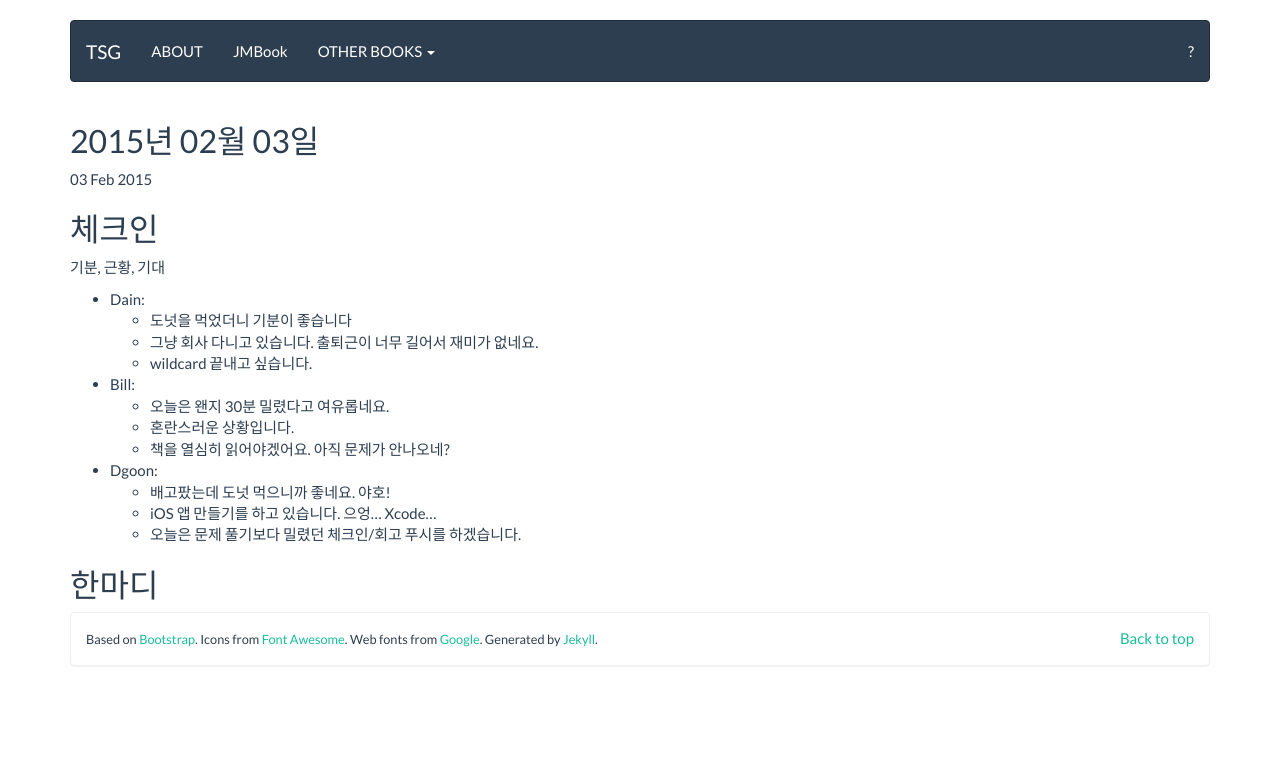
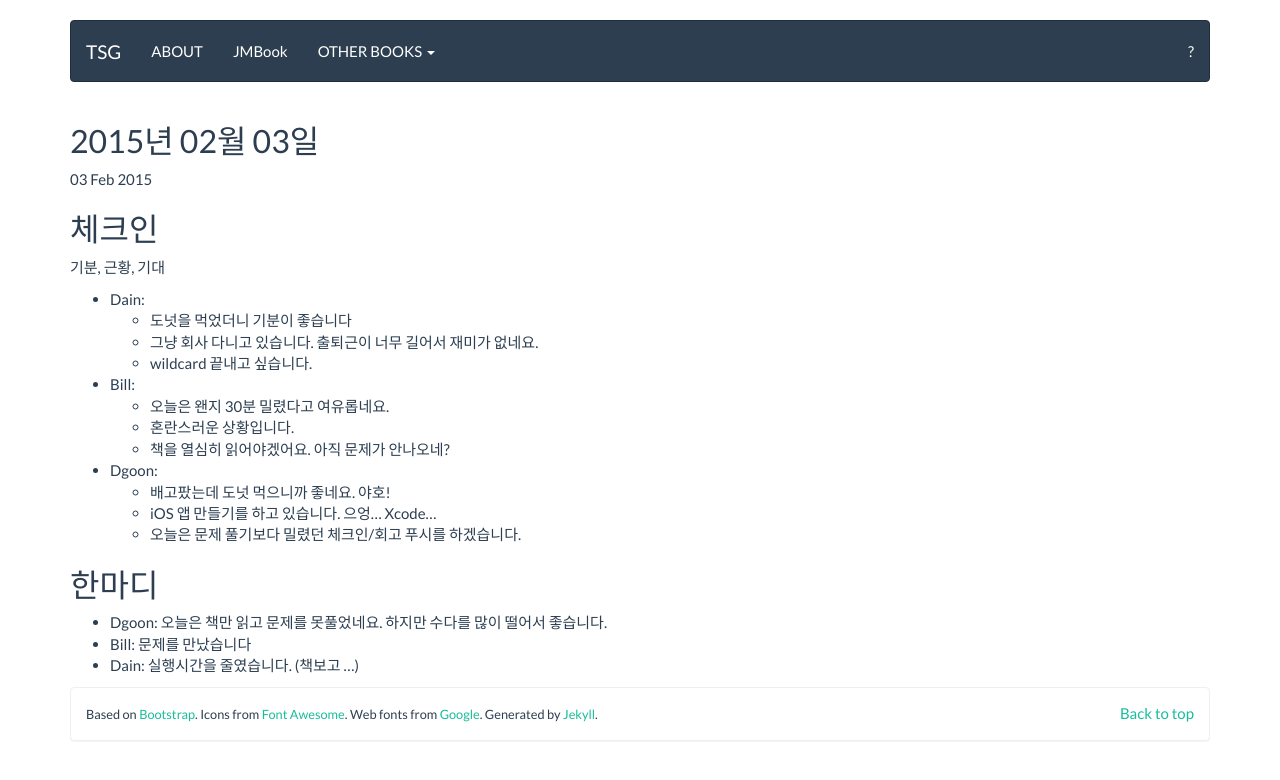
Before and after one commit to tuestudy/tuestudy.github.io, a Jekyll site: the page built from _posts/2015-02-03-jmbook.markdown, in a window 1280 px wide. Shown: the top 780 px of the page. Built offline with Jekyll 4.4.1, drawn with Linux system fonts in a browser that asks for light colours; Markdown is read by kramdown in place of the engine named in the settings.

Commit message:
2015/02/03 회고

```diff
--- a/_posts/2015-02-03-jmbook.markdown
+++ b/_posts/2015-02-03-jmbook.markdown
@@ -24,3 +24,7 @@
   * 오늘은 문제 풀기보다 밀렸던 체크인/회고 푸시를 하겠습니다.
 
 ## 한마디
+
+* Dgoon: 오늘은 책만 읽고 문제를 못풀었네요. 하지만 수다를 많이 떨어서 좋습니다.
+* Bill: 문제를 만났습니다
+* Dain: 실행시간을 줄였습니다. (책보고 ...)
```
